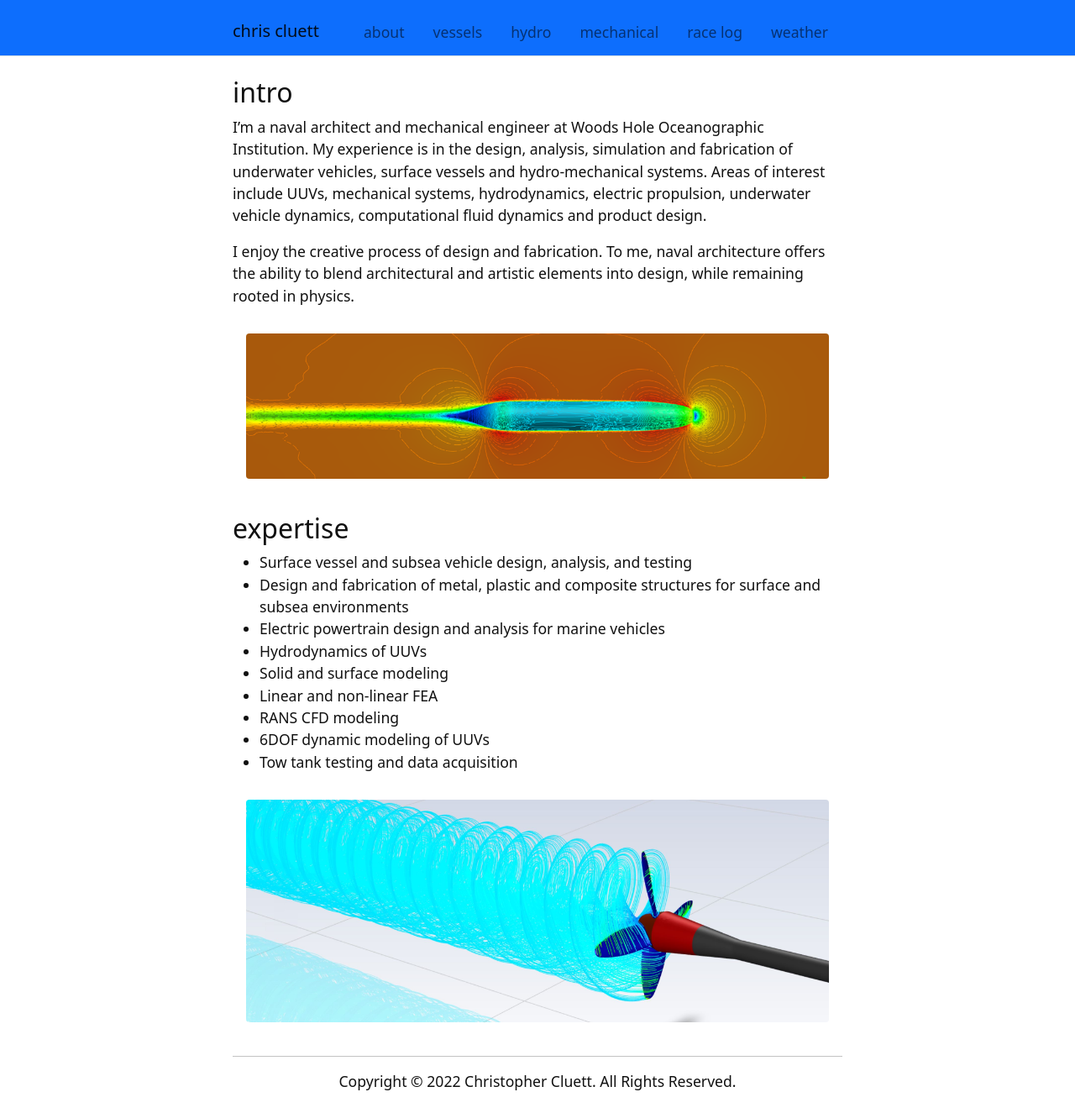
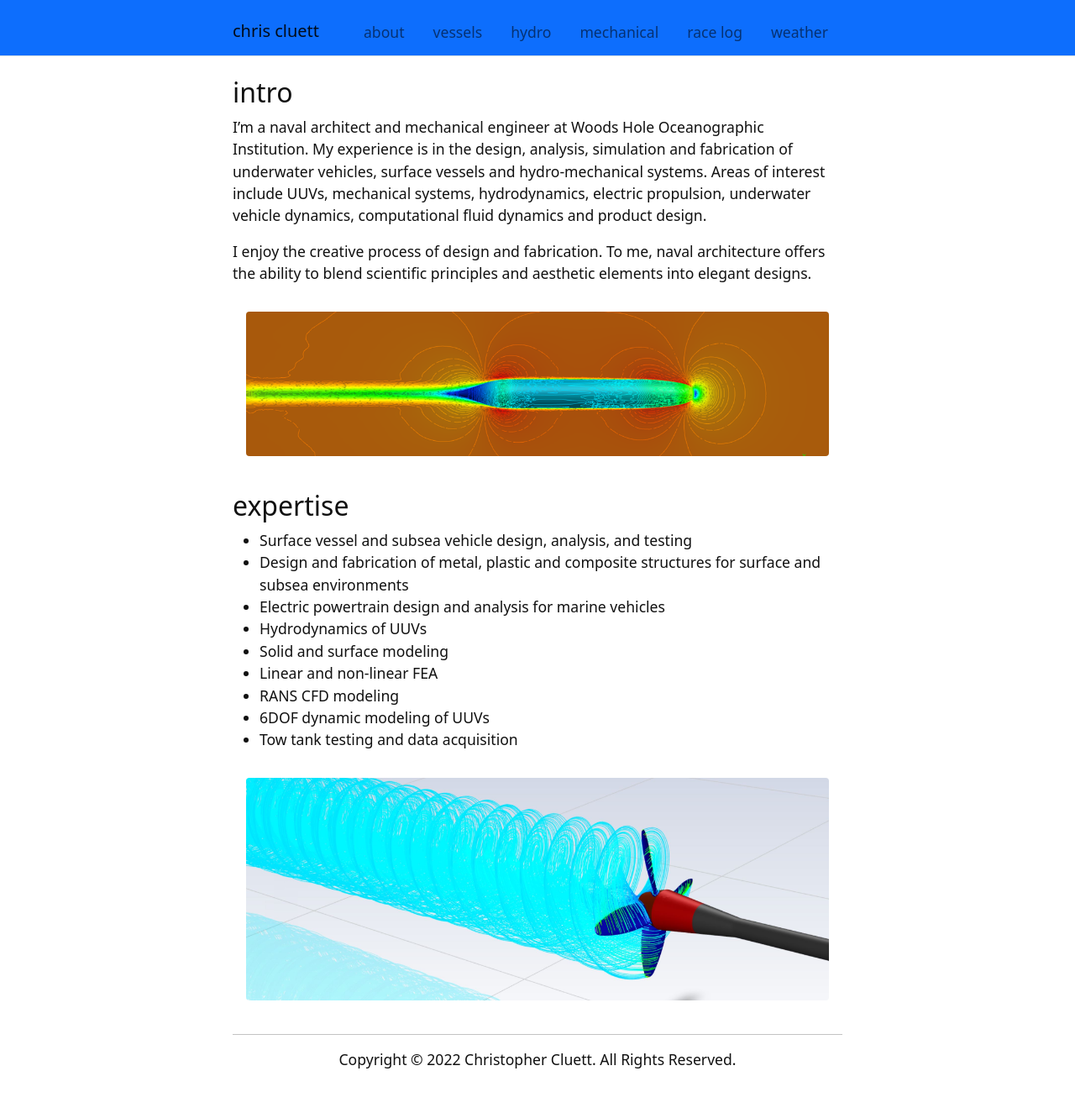
Before and after one commit to ccluett/website, a Jekyll site: the page built from index.md, in a window 1280 px wide. Shown: the whole page at 84% size. Built offline with Jekyll 4.4.1, drawn with Linux system fonts in a browser that asks for light colours; after the commit the page ends 1298 px from its top, so only the background shows below that.

Commit message:
Update index.md

```diff
--- a/index.md
+++ b/index.md
@@ -6,7 +6,7 @@ layout: default
 ## intro
 I'm a naval architect and mechanical engineer at Woods Hole Oceanographic Institution. My experience is in the design, analysis, simulation and fabrication of underwater vehicles, surface vessels and hydro-mechanical systems. Areas of interest include UUVs, mechanical systems, hydrodynamics, electric propulsion, underwater vehicle dynamics, computational fluid dynamics and product design.
 
-I enjoy the creative process of design and fabrication. To me, naval architecture offers the ability to blend architectural and artistic elements into design, while remaining rooted in physics.
+I enjoy the creative process of design and fabrication. To me, naval architecture offers the ability to blend scientific principles and aesthetic elements into elegant designs.
 
 {% include figure.html img="Picture1.png" width="100%" %}
 
```
